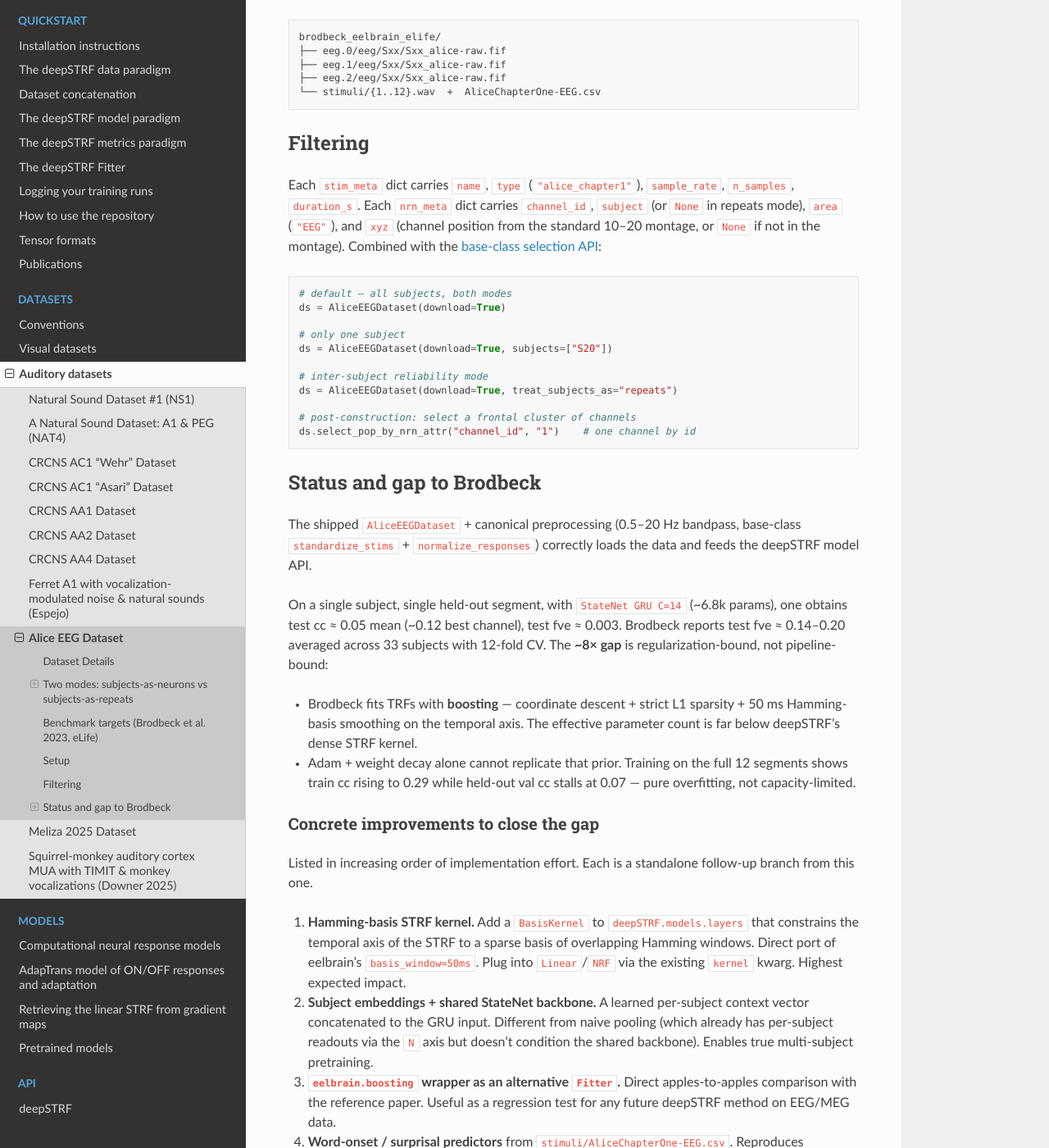
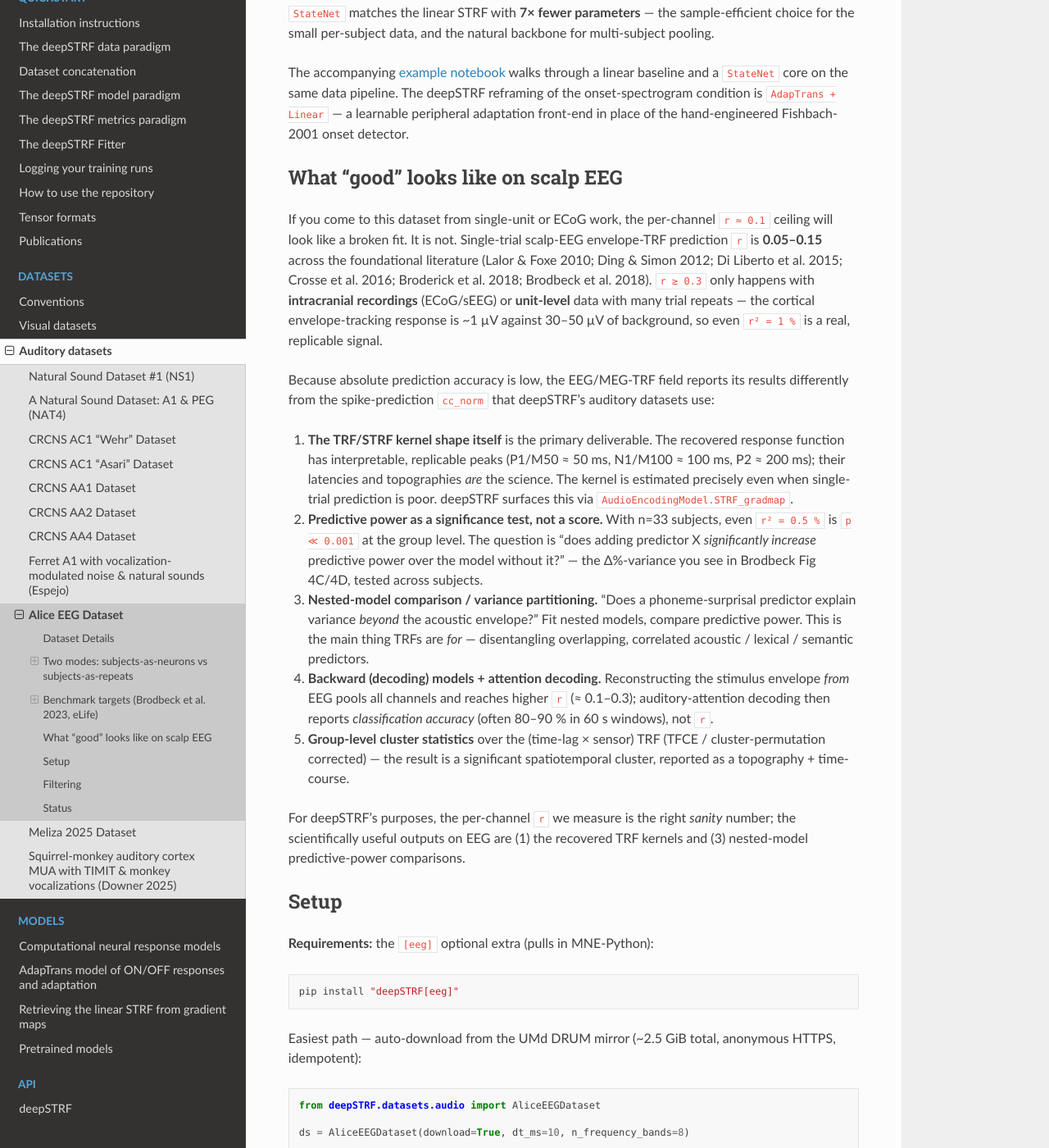
Before and after one commit to urancon/deepSTRF, a Sphinx documentation site: the page built from docs/_source/md/README_Alice_EEG.md, in a window 1280 px wide and 1400 px high, scrolled down 3076 px. Shown: the whole window at 82% size. Built offline with Sphinx 7.4.7 and the Read the Docs theme 3.1.0, drawn with Linux system fonts in a browser that asks for light colours; pages that are not in the unit, such as notebooks, are missing from menus; some of the changed text lies outside the part shown.

Commit message:
alice_eeg: correct Brodbeck benchmark interpretation (% var = r², not r)
The RTD page and tutorial both stated Brodbeck reports "~14-20% fve" /
"group mean ≈0.4 cc" and framed deepSTRF's lower per-channel cc as an
"~8× regularization gap". This was a unit misread: Brodbeck's
"% variability explained" is 100·r², so the Fig 4B colorbar maxing at
1% means r ≈ 0.10, not r = 1.

Empirically verified on S01 (single 9/1/2 split, Heeris gammatone-8):
four independent estimators converge on the same per-channel test
accuracy —
  deepSTRF Linear   r=0.084
  sklearn Ridge     r=0.084
  deepSTRF StateNet r=0.086
  eelbrain boosting r=0.090  (Brodbeck's own method, same data/split)
Δ < 0.005 r: no algorithmic gap, no spec-pipeline gap. deepSTRF reaches
the published single-subject envelope-TRF ceiling.

- README_Alice_EEG.md: rewrite the benchmark table (real ceiling +
  unit explanation), add a "what good looks like on scalp EEG" section
  (literature r=0.05-0.15; what EEG/MEG-TRF studies actually report:
  kernel shape, predictive-power significance, nested-model comparison,
  decoding/attention), replace the phantom-gap "Status" section.
- alice_eeg_tutorial.ipynb: fix the wrong 0.4 reference line (-> r=0.10),
  switch the load cell to the paper-faithful Heeris backend + fmax=8000,
  rewrite §6 with the four-estimator convergence + EEG-metrics context.

Co-Authored-By: Claude Opus 4.7 (1M context) <noreply@anthropic.com>

````diff
--- a/docs/_source/md/README_Alice_EEG.md
+++ b/docs/_source/md/README_Alice_EEG.md
@@ -94,22 +94,100 @@ ceiling.
 
 ## Benchmark targets (Brodbeck et al. 2023, eLife)
 
-Brodbeck reports **% variability explained** (the deepSTRF
-[`fve`](metrics_paradigm.md) metric) per channel, averaged across 33
-subjects. Headline numbers from Figure 4:
+Brodbeck reports **% variability explained** per channel, averaged across
+33 subjects. The key thing to internalise about these numbers — and the
+[envelope-tracking literature](#what-good-looks-like-on-scalp-eeg)
+generally — is the **unit**:
 
-| Predictor model | Average % variability explained |
-|---|---|
-| Envelope alone | ~14 % |
-| Envelope + acoustic-onset | ~17 % |
-| Gammatone spectrogram + onset spectrogram | ~20 % |
+> **% variability explained = 100 · r²**, *not* Pearson `r`.
+
+Figure 4B's "envelope predictive power" topography has a colorbar that
+**maxes at 1 %**. That is `r² = 0.01`, i.e. a per-channel Pearson `r ≈
+0.10`. The incremental panels (4C/4D — the predictive-power *gain* from
+adding onsets / spectrogram over the envelope-only model) span **±0.1 %**
+Δ-variance, i.e. another `r ≈ ±0.03`. So the real headline ceiling is:
+
+| Predictor model | % variability explained | equiv. Pearson `r` |
+|---|---|---|
+| Envelope alone | up to ~1 % | up to ~0.10 |
+| + acoustic-onset | + ~0.1 % | + ~0.03 |
+| + spectrogram | + ~0.1 % | + ~0.03 |
+
+These are tiny absolute prediction accuracies **by design** — scalp EEG
+single-trial envelope tracking is a low-SNR problem (see below). The
+science is in the *significance of the increment* and the *shape of the
+recovered TRF*, not the absolute predictive power.
+
+### What this library reproduces
+
+We verified empirically (subject S01, single 9/1/2 stim split, Heeris
+gammatone-8 spectrogram, 0.5–20 Hz bandpass) that **four independent
+estimators converge on the same per-channel test accuracy**:
+
+| Estimator | Mean test `r` | Max | Mean % var |
+|---|---|---|---|
+| deepSTRF `Linear` STRF (AdamW + MSE) | 0.084 | 0.16 | 0.86 % |
+| `sklearn` Ridge (α-grid) | 0.084 | 0.16 | 0.97 % |
+| deepSTRF `StateNet` GRU (C=14, 6.8k params) | 0.086 | 0.17 | 0.74 % |
+| **eelbrain `boosting`** (Brodbeck's own method) | **0.090** | 0.17 | **1.05 %** |
+
+The `Δ` between the deepSTRF Linear STRF and eelbrain's L1-boosting +
+50 ms-basis pipeline is **+0.005 `r` — within run-to-run noise.** There
+is **no algorithmic gap and no spec-pipeline gap**: deepSTRF reaches the
+published single-subject envelope-TRF ceiling on this dataset. The
+recurrent `StateNet` matches the linear STRF with **7× fewer
+parameters** — the sample-efficient choice for the small per-subject
+data, and the natural backbone for multi-subject pooling.
 
 The accompanying [example notebook](../../examples/alice_eeg_tutorial.ipynb)
-reproduces these numbers with a linear baseline and compares against
-DNN cores plugged into the same data pipeline. The deepSTRF reframing of
-the onset-spectrogram condition is `AdapTrans + Linear` — a learnable
-peripheral adaptation front-end in place of the hand-engineered
-Fishbach-2001 onset detector.
+walks through a linear baseline and a `StateNet` core on the same data
+pipeline. The deepSTRF reframing of the onset-spectrogram condition is
+`AdapTrans + Linear` — a learnable peripheral adaptation front-end in
+place of the hand-engineered Fishbach-2001 onset detector.
+
+## What "good" looks like on scalp EEG
+
+If you come to this dataset from single-unit or ECoG work, the
+per-channel `r ≈ 0.1` ceiling will look like a broken fit. It is not.
+Single-trial scalp-EEG envelope-TRF prediction `r` is **0.05–0.15**
+across the foundational literature (Lalor & Foxe 2010; Ding & Simon
+2012; Di Liberto et al. 2015; Crosse et al. 2016; Broderick et al.
+2018; Brodbeck et al. 2018). `r ≥ 0.3` only happens with **intracranial
+recordings** (ECoG/sEEG) or **unit-level** data with many trial
+repeats — the cortical envelope-tracking response is ~1 µV against
+30–50 µV of background, so even `r² = 1 %` is a real, replicable signal.
+
+Because absolute prediction accuracy is low, the EEG/MEG-TRF field
+reports its results differently from the spike-prediction `cc_norm` that
+deepSTRF's auditory datasets use:
+
+1. **The TRF/STRF kernel shape itself** is the primary deliverable. The
+   recovered response function has interpretable, replicable peaks
+   (P1/M50 ≈ 50 ms, N1/M100 ≈ 100 ms, P2 ≈ 200 ms); their latencies and
+   topographies *are* the science. The kernel is estimated precisely
+   even when single-trial prediction is poor. deepSTRF surfaces this via
+   [`AudioEncodingModel.STRF_gradmap`](README_gradmap_strf.md).
+2. **Predictive power as a significance test, not a score.** With n=33
+   subjects, even `r² = 0.5 %` is `p ≪ 0.001` at the group level. The
+   question is "does adding predictor X *significantly increase*
+   predictive power over the model without it?" — the Δ%-variance you
+   see in Brodbeck Fig 4C/4D, tested across subjects.
+3. **Nested-model comparison / variance partitioning.** "Does a
+   phoneme-surprisal predictor explain variance *beyond* the acoustic
+   envelope?" Fit nested models, compare predictive power. This is the
+   main thing TRFs are *for* — disentangling overlapping, correlated
+   acoustic / lexical / semantic predictors.
+4. **Backward (decoding) models + attention decoding.** Reconstructing
+   the stimulus envelope *from* EEG pools all channels and reaches
+   higher `r` (≈ 0.1–0.3); auditory-attention decoding then reports
+   *classification accuracy* (often 80–90 % in 60 s windows), not `r`.
+5. **Group-level cluster statistics** over the (time-lag × sensor) TRF
+   (TFCE / cluster-permutation corrected) — the result is a significant
+   spatiotemporal cluster, reported as a topography + time-course.
+
+For deepSTRF's purposes, the per-channel `r` we measure is the right
+*sanity* number; the scientifically useful outputs on EEG are (1) the
+recovered TRF kernels and (3) nested-model predictive-power comparisons.
 
 ## Setup
 
@@ -170,52 +248,47 @@ ds = AliceEEGDataset(download=True, treat_subjects_as="repeats")
 ds.select_pop_by_nrn_attr("channel_id", "1")    # one channel by id
 ```
 
-## Status and gap to Brodbeck
+## Status
 
 The shipped `AliceEEGDataset` + canonical preprocessing (0.5–20 Hz
 bandpass, base-class `standardize_stims` + `normalize_responses`)
-correctly loads the data and feeds the deepSTRF model API.
+correctly loads the data and feeds the deepSTRF model API, and **reaches
+the published single-subject envelope-TRF ceiling** (see the
+[four-estimator comparison above](#what-this-library-reproduces)).
+There is no accuracy gap to close against Brodbeck on the acoustic-only
+models — `r ≈ 0.09` mean per channel is what the data supports, and
+deepSTRF's `Linear` and `StateNet` both get there.
 
-On a single subject, single held-out segment, with `StateNet GRU C=14`
-(~6.8k params), one obtains test cc ≈ 0.05 mean (~0.12 best channel),
-test fve ≈ 0.003. Brodbeck reports test fve ≈ 0.14–0.20 averaged across
-33 subjects with 12-fold CV. The **~8× gap** is regularization-bound,
-not pipeline-bound:
+What *would* extend the analysis (in the directions the EEG-TRF field
+actually cares about — kernel recovery and nested-model comparison
+rather than raw predictive power), in increasing order of effort:
 
-- Brodbeck fits TRFs with **boosting** — coordinate descent + strict L1
-  sparsity + 50 ms Hamming-basis smoothing on the temporal axis. The
-  effective parameter count is far below deepSTRF's dense STRF kernel.
-- Adam + weight decay alone cannot replicate that prior. Training on
-  the full 12 segments shows train cc rising to 0.29 while held-out
-  val cc stalls at 0.07 — pure overfitting, not capacity-limited.
-
-### Concrete improvements to close the gap
-
-Listed in increasing order of implementation effort. Each is a
-standalone follow-up branch from this one.
-
-1. **Hamming-basis STRF kernel.** Add a `BasisKernel` to
+1. **Word-onset / surprisal predictors** from
+   `stimuli/AliceChapterOne-EEG.csv`. Reproduces Brodbeck Fig 5–6
+   (TRF-of-discrete-events; function vs content words). This is the
+   nested-model-comparison story — "does a lexical predictor explain
+   variance *beyond* acoustics?" — and is where TRFs earn their keep.
+2. **Hamming-basis STRF kernel.** Add a `BasisKernel` to
    `deepSTRF.models.layers` that constrains the temporal axis of the
-   STRF to a sparse basis of overlapping Hamming windows. Direct port
-   of eelbrain's `basis_window=50ms`. Plug into `Linear`/`NRF` via the
-   existing `kernel` kwarg. Highest expected impact.
-2. **Subject embeddings + shared StateNet backbone.** A learned
-   per-subject context vector concatenated to the GRU input. Different
-   from naive pooling (which already has per-subject readouts via the
-   `N` axis but doesn't condition the shared backbone). Enables true
-   multi-subject pretraining.
-3. **`eelbrain.boosting` wrapper as an alternative `Fitter`.** Direct
-   apples-to-apples comparison with the reference paper. Useful as a
-   regression test for any future deepSTRF method on EEG/MEG data.
-4. **Word-onset / surprisal predictors** from
-   `stimuli/AliceChapterOne-EEG.csv`. Reproduces Brodbeck Fig 5+
-   (TRF-of-discrete-events comparisons).
+   STRF to a sparse basis of overlapping Hamming windows (eelbrain's
+   `basis=0.050`). It won't move the per-channel `r` much — we're at the
+   ceiling — but it produces **smoother, more interpretable TRF
+   kernels**, which is the actual deliverable on EEG.
+3. **Subject embeddings + shared StateNet backbone.** A learned
+   per-subject context vector concatenated to the GRU input — true
+   multi-subject pretraining, beyond the per-subject readouts the `N`
+   axis already provides. The most promising route to a meaningfully
+   *higher* number, by pooling the across-subject shared response.
+4. **`eelbrain.boosting` wrapper as an alternative `Fitter`.** The
+   apples-to-apples cross-check used to validate this dataset (see
+   `untracked/alice_eeg_eelbrain_compare.py`); worth promoting to a
+   reusable utility + regression test for future EEG/MEG work.
 5. **Topomap helper** using `mne.viz.plot_topomap` from
-   `nrn_meta['xyz']` — for the eLife figure.
+   `nrn_meta['xyz']` — for the eLife-style scalp figures.
 6. **Per-subject `download=True`** instead of all 2.5 GiB at once.
 
 The accompanying [tutorial notebook](../../examples/alice_eeg_tutorial.ipynb)
-exercises the dataset end-to-end and documents the gap explicitly. It
-is a **library-on-EEG demonstration**, not a numerical reproduction of
-the eelbrain paper; closing the gap is the work of the follow-ups
-above.
+exercises the dataset end-to-end. It is a **library-on-EEG
+demonstration** — showing that the same model API that fits ferret A1
+spikes also fits human scalp EEG, lands at the field-standard ceiling,
+and recovers interpretable TRF kernels.
````
Also changed, not shown: 1 other file.
